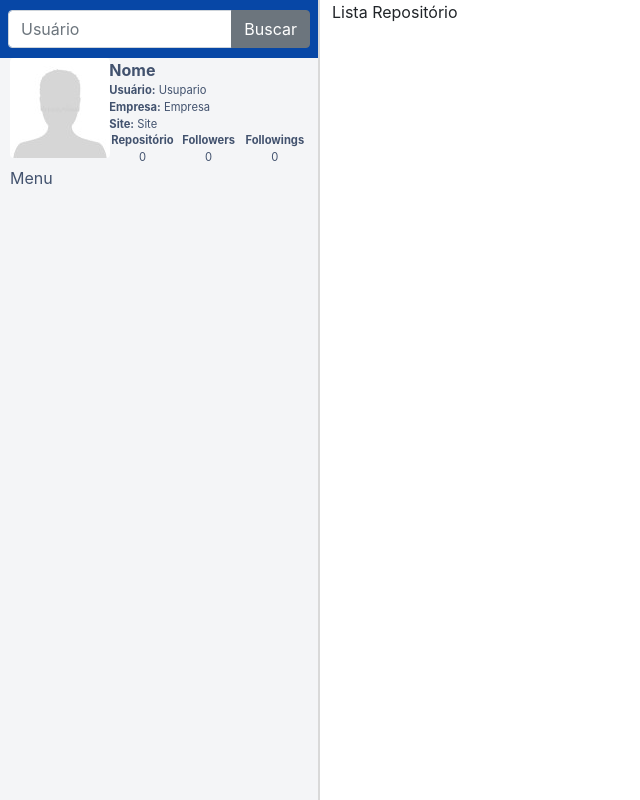
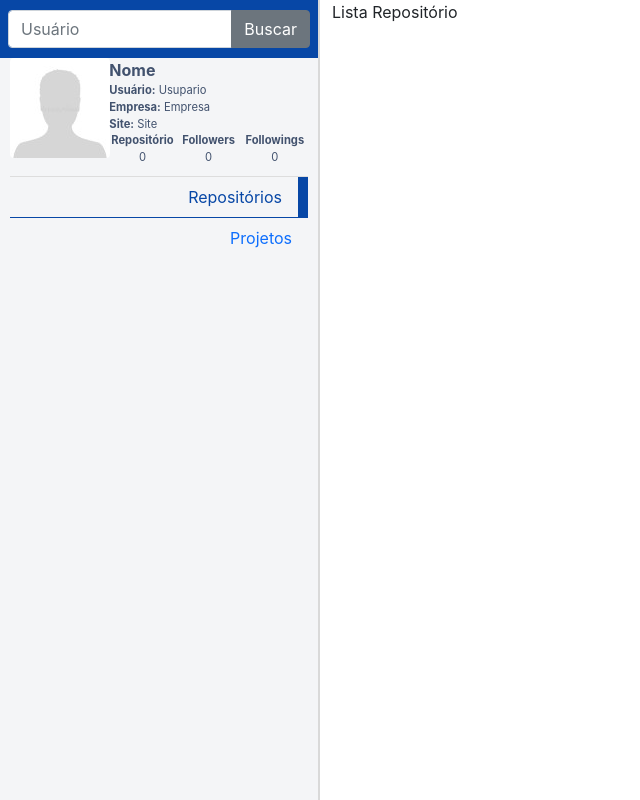
Before and after one commit to ldevapp/dio-bitbucket-interface, a React (Create React App) app: page / in a window 1280 px wide. Shown: the whole page, without its empty margins (0-640 px from the left). Built offline with nearby package versions, Linux system fonts and the light colour scheme.

Commit message:
Add Component UI Menu

```diff
--- a/src/App.js
+++ b/src/App.js
@@ -2,6 +2,7 @@ import './App.css';
 import { Container, Row, Col } from 'react-bootstrap';
 import InputSearchUser from './Components/InputSearchUser';
 import UserProfile from './Components/UserProfile';
+import Menu from './Components/Menu';
 
 function App() {
   return (
@@ -19,8 +20,8 @@ function App() {
               </Col>
             </Row>
             <Row>
-              <Col  xs="auto">
-                Menu
+              <Col>
+                <Menu />
               </Col>
             </Row>
         </Col>
--- /dev/null
+++ b/src/Components/Menu/Menu.css
@@ -0,0 +1,21 @@
+.menu {
+    display: block;
+    border-top: 1px solid #ddd;
+    margin-top: 10px;
+}
+
+.menu .nav-link{
+    display: block;
+    text-align: right;
+}
+
+.menu .nav-link.active {
+    border-right: 10px solid rgb(7, 71, 166);
+    border-bottom: 1px solid rgb(7, 71, 166);
+    color: rgb(7, 71, 166);
+}
+
+.menu .nav-link:hover {
+    background-color: #eee;
+    color:#0d6efd;
+}
--- /dev/null
+++ b/src/Components/Menu/index.js
@@ -0,0 +1,12 @@
+import React from 'react';
+import {Nav} from 'react-bootstrap';
+import './Menu.css';
+
+export default function index() {
+    return (
+        <Nav defaultActiveKey="/repositories" className="flex-column menu">
+            <Nav.Link href="/repositories">Repositórios</Nav.Link>
+            <Nav.Link eventKey="link-1">Projetos</Nav.Link>
+        </Nav>
+    )
+}
```
